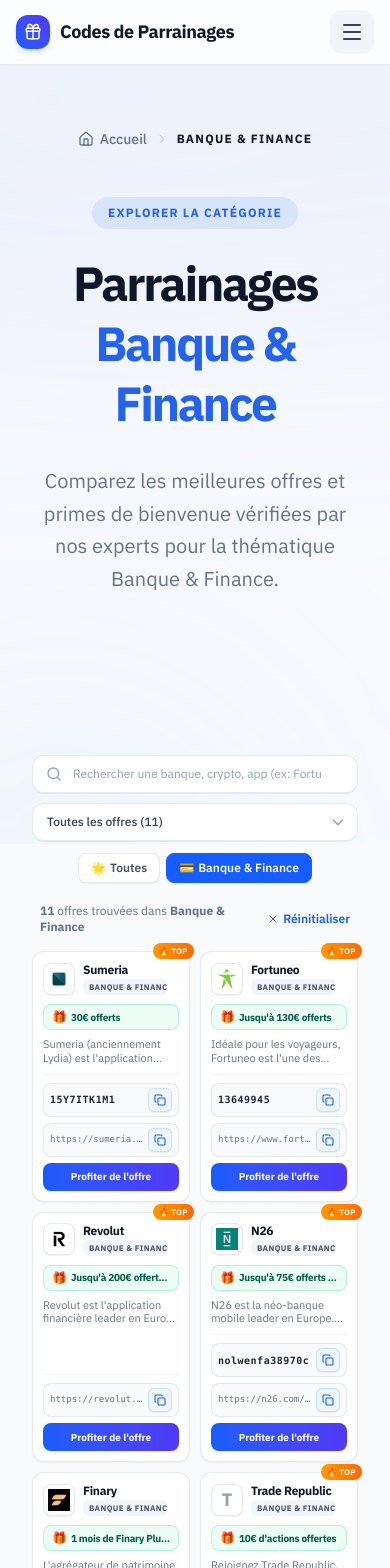
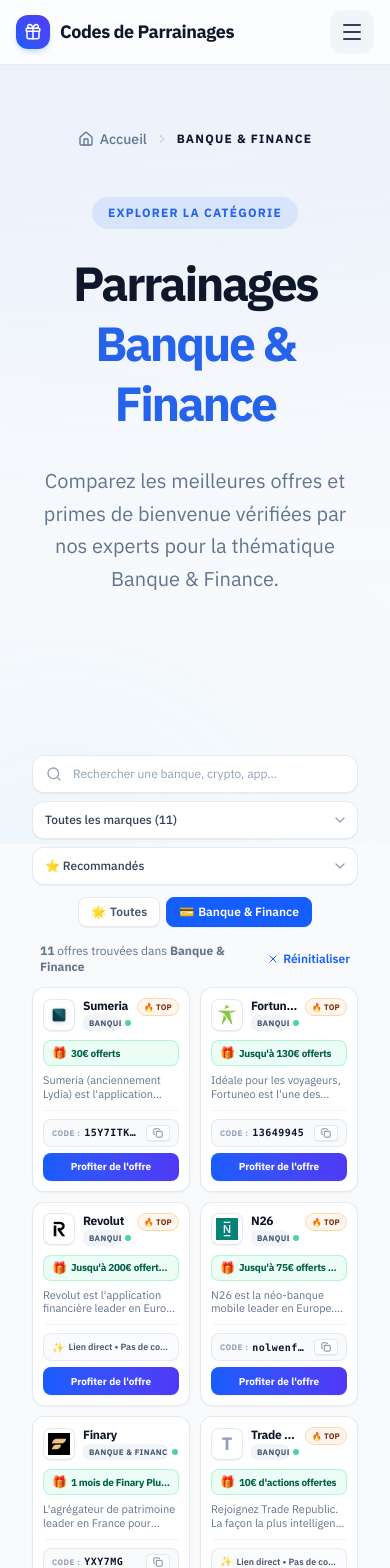
Before and after one commit to NACoaching/ParraineMoi, a Next.js app: page /categorie/banque-finance in a window 390 px wide. Shown: the top 1568 px of the page. Built offline with nearby package versions, Linux system fonts and the light colour scheme.

Commit message:
feat(ux): uniformiser la hauteur des cartes, code cliquable, tri par prime, badges intégrés et bouton haut de page

```diff
--- a/src/app/layout.tsx
+++ b/src/app/layout.tsx
@@ -1,5 +1,6 @@
 import { Navbar } from "@/components/Navbar";
 import { Footer } from "@/components/Footer";
+import { ScrollToTop } from "@/components/ScrollToTop";
 import { Analytics } from "@vercel/analytics/react";
 import { IBM_Plex_Sans } from "next/font/google";
 import "./globals.css";
@@ -115,6 +116,7 @@ export default function RootLayout({
         <div className="flex-1 w-full max-w-7xl mx-auto px-4 sm:px-6">
           {children}
         </div>
+        <ScrollToTop />
         <Footer />
         <Analytics />
         {/* Referral Pulse Tracker */}
--- a/src/components/ReferralCard.tsx
+++ b/src/components/ReferralCard.tsx
@@ -1,7 +1,10 @@
+"use client";
+
 import Link from "next/link";
-import { CopyButton } from "./CopyButton";
+import { useState } from "react";
+import { Check, Copy, Star } from "lucide-react";
 import { CompanyLogo } from "./CompanyLogo";
-import { slugifyCategory, formatVerifiedDate } from "@/lib/utils";
+import { slugifyCategory } from "@/lib/utils";
 
 export interface Referral {
   id: string;
@@ -26,22 +29,114 @@ export interface Referral {
   seoDescription?: string;
 }
 
-export function ReferralCard({ referral, isPriority = false, index }: { referral: Referral, isPriority?: boolean, index?: number }) {
+function CodeSlot({
+  code,
+  referralName,
+  advantage,
+}: {
+  code: string;
+  referralName: string;
+  advantage: string;
+}) {
+  const [copied, setCopied] = useState(false);
+
+  const handleCopy = async (e: React.MouseEvent) => {
+    e.preventDefault();
+    e.stopPropagation();
+    try {
+      await navigator.clipboard.writeText(code);
+      setCopied(true);
+      setTimeout(() => setCopied(false), 2000);
+
+      if (typeof window !== "undefined" && (window as any).trackReferral) {
+        (window as any).trackReferral({
+          action: "copy_code",
+          referralCode: code,
+          referralName,
+          advantage,
+          sourceComponent: "card_code_slot",
+        });
+      }
+    } catch (err) {
+      console.error("Failed to copy code: ", err);
+    }
+  };
+
+  return (
+    <button
+      type="button"
+      onClick={handleCopy}
+      title="Cliquer pour copier le code"
+      aria-label={`Copier le code ${code}`}
+      className={`w-full h-7 sm:h-8 px-2 sm:px-2.5 rounded-lg border flex items-center justify-between gap-1.5 transition-all text-left cursor-pointer group/code select-none ${
+        copied
+          ? "bg-emerald-50 border-emerald-300 text-emerald-800"
+          : "bg-slate-50 hover:bg-blue-50/80 border-slate-200/90 hover:border-blue-300 text-slate-800"
+      }`}
+    >
+      <div className="flex items-center gap-1 sm:gap-1.5 min-w-0 flex-1">
+        <span className="text-[8px] sm:text-[9px] font-bold uppercase tracking-wider text-slate-400 group-hover/code:text-blue-600 transition-colors shrink-0">
+          Code :
+        </span>
+        <span className="font-mono font-bold text-[10px] sm:text-xs tracking-wider truncate text-slate-900 group-hover/code:text-blue-700 transition-colors">
+          {code}
+        </span>
+      </div>
+      <span
+        className={`inline-flex items-center gap-1 text-[8px] sm:text-[9px] font-bold px-1.5 py-0.5 rounded transition-all shrink-0 ${
+          copied
+            ? "bg-emerald-600 text-white"
+            : "bg-white text-slate-500 group-hover/code:bg-blue-600 group-hover/code:text-white border border-slate-200 group-hover/code:border-blue-600 shadow-2xs"
+        }`}
+      >
+        {copied ? (
+          <>
+            <Check className="h-2.5 w-2.5 sm:h-3 sm:w-3 stroke-[2.5]" />
+            <span>Copié</span>
+          </>
+        ) : (
+          <>
+            <Copy className="h-2.5 w-2.5 sm:h-3 sm:w-3 stroke-[2]" />
+            <span className="hidden sm:inline">Copier</span>
+          </>
+        )}
+      </span>
+    </button>
+  );
+}
+
+export function ReferralCard({
+  referral,
+  isPriority = false,
+  index,
+  badge,
+}: {
+  referral: Referral;
+  isPriority?: boolean;
+  index?: number;
+  badge?: "star" | "top";
+}) {
   const shouldPrioritize = isPriority || (index !== undefined && index < 6);
 
   return (
-    <div className="flex flex-col justify-between h-full group bg-white border border-slate-200/90 rounded-xl sm:rounded-2xl p-2.5 sm:p-4 shadow-xs hover:border-blue-400 hover:shadow-lg hover:-translate-y-1 transition-all duration-200">
+    <div className="flex flex-col justify-between h-full group bg-white border border-slate-200/90 rounded-xl sm:rounded-2xl p-2.5 sm:p-3.5 shadow-xs hover:border-blue-400 hover:shadow-lg hover:-translate-y-0.5 transition-all duration-200 relative">
       <div>
         {/* Brand & Category Header */}
-        <div className="flex items-center gap-2 sm:gap-3 mb-2 sm:mb-3">
-          <Link href={`/parrainage-${referral.slug}`} className="h-8 w-8 sm:h-11 sm:w-11 shrink-0 overflow-hidden rounded-lg sm:rounded-xl border border-slate-200/90 bg-white shadow-2xs relative p-1 sm:p-1.5 flex items-center justify-center group-hover:scale-105 transition-transform">
+        <div className="flex items-start justify-between gap-1.5 mb-2 sm:mb-2.5">
+          <div className="flex items-center gap-2 sm:gap-2.5 min-w-0 flex-1">
+            <Link
+              href={`/parrainage-${referral.slug}`}
+              className="h-8 w-8 sm:h-10 sm:w-10 shrink-0 overflow-hidden rounded-lg sm:rounded-xl border border-slate-200/90 bg-white shadow-2xs relative p-1 flex items-center justify-center group-hover:scale-105 transition-transform"
+            >
               <CompanyLogo url={referral.logoUrl} name={referral.name} priority={shouldPrioritize} />
             </Link>
             <div className="min-w-0 flex-1">
               <Link href={`/parrainage-${referral.slug}`}>
-              <h3 className="font-bold text-slate-900 truncate hover:text-blue-600 transition-colors text-xs sm:text-base tracking-tight leading-tight">{referral.name}</h3>
+                <h3 className="font-bold text-slate-900 truncate hover:text-blue-600 transition-colors text-xs sm:text-sm tracking-tight leading-tight">
+                  {referral.name}
+                </h3>
               </Link>
-            <div className="flex items-center gap-1 sm:gap-1.5 mt-0.5 flex-wrap">
+              <div className="flex items-center gap-1 sm:gap-1.5 mt-0.5">
                 <Link
                   href={`/categorie/${slugifyCategory(referral.category)}`}
                   className="inline-flex items-center rounded-md bg-slate-100 px-1.5 py-0.5 text-[8px] sm:text-[9px] font-bold uppercase tracking-wider text-slate-600 hover:bg-blue-50 hover:text-blue-700 transition-colors truncate max-w-[85px] sm:max-w-none"
@@ -49,79 +144,79 @@ export function ReferralCard({ referral, isPriority = false, index }: { referral
                   {referral.category}
                 </Link>
                 {referral.lastVerified && (
-                <span className="hidden sm:inline-flex items-center gap-1 text-[10px] font-medium text-emerald-700">
-                  <span className="w-1.5 h-1.5 rounded-full bg-emerald-500"></span>
-                  Vérifié
+                  <span className="inline-flex items-center gap-1 text-[9px] sm:text-[10px] font-semibold text-emerald-700 shrink-0">
+                    <span className="w-1.5 h-1.5 rounded-full bg-emerald-500 animate-pulse"></span>
+                    <span className="hidden sm:inline">Vérifié</span>
                   </span>
                 )}
               </div>
             </div>
           </div>
 
+          {/* Integrated Badge (STAR / TOP) */}
+          {badge === "star" && (
+            <span className="inline-flex items-center gap-0.5 px-1.5 py-0.5 sm:px-2 sm:py-0.5 rounded-full bg-amber-50 text-amber-900 border border-amber-200 text-[8px] sm:text-[9px] font-extrabold uppercase tracking-wide shrink-0">
+              <Star className="h-2.5 w-2.5 fill-amber-500 text-amber-500" />
+              <span>Star</span>
+            </span>
+          )}
+          {badge === "top" && (
+            <span className="inline-flex items-center gap-0.5 px-1.5 py-0.5 sm:px-2 sm:py-0.5 rounded-full bg-orange-50 text-orange-900 border border-orange-200 text-[8px] sm:text-[9px] font-extrabold uppercase tracking-wide shrink-0">
+              <span>🔥</span>
+              <span>Top</span>
+            </span>
+          )}
+        </div>
+
         {/* Advantage Badge */}
         <div className="mb-2 sm:mb-2.5">
           {referral.isPaused ? (
-            <div className="w-full bg-amber-50 border border-amber-200 text-amber-800 px-2 py-1 sm:px-2.5 sm:py-1.5 rounded-lg inline-flex items-center gap-1 text-[10px] sm:text-xs font-bold">
+            <div className="w-full bg-amber-50 border border-amber-200 text-amber-800 px-2 py-1 sm:py-1.5 rounded-lg inline-flex items-center gap-1 text-[10px] sm:text-xs font-bold">
               <span>⚠️</span>
               <span className="truncate">Suspendu</span>
             </div>
           ) : (
-            <div className="w-full bg-emerald-50 border border-emerald-200/80 text-emerald-800 px-2 py-1 sm:px-2.5 sm:py-1.5 rounded-lg inline-flex items-center gap-1">
+            <div className="w-full bg-emerald-50 border border-emerald-200/80 text-emerald-800 px-2 py-1 sm:py-1.5 rounded-lg inline-flex items-center gap-1">
               <span className="text-xs sm:text-sm">🎁</span>
-              <span className="text-[10px] sm:text-xs font-black tracking-tight truncate">{referral.advantage}</span>
+              <span className="text-[10px] sm:text-xs font-black tracking-tight truncate">
+                {referral.advantage}
+              </span>
             </div>
           )}
         </div>
 
         {/* Description */}
-        <p className="text-[11px] sm:text-xs text-slate-500 line-clamp-2 leading-tight sm:leading-relaxed mb-2 sm:mb-3">
+        <p className="text-[11px] sm:text-xs text-slate-500 line-clamp-2 leading-tight sm:leading-relaxed mb-2 min-h-[26px] sm:min-h-[32px]">
           {referral.description}
         </p>
       </div>
 
       <div className="pt-2 mt-auto flex flex-col gap-1.5 sm:gap-2 border-t border-slate-100">
-        {/* Code Box */}
-        {referral.code && (
-          <div className="flex items-center justify-between gap-1 sm:gap-2 bg-slate-50 border border-slate-200/90 rounded-lg py-1 px-1.5 sm:px-2.5">
-            <span className="font-mono font-bold text-slate-800 text-[10px] sm:text-xs tracking-wider truncate select-all">
-              {referral.code}
-            </span>
-            <CopyButton
+        {/* Slot 1: Code promo cliquable OU Badge Lien Direct (Hauteur strictement identique) */}
+        {referral.code && referral.code !== referral.link ? (
+          <CodeSlot
             code={referral.code}
             referralName={referral.name}
             advantage={referral.advantage}
-              showText={false}
-              label="Copier le code"
-              successLabel="Copié !"
           />
+        ) : (
+          <div className="w-full h-7 sm:h-8 px-2 rounded-lg border border-slate-200/80 bg-slate-50/80 flex items-center justify-center gap-1 text-slate-500 select-none">
+            <span className="text-[10px] sm:text-xs">✨</span>
+            <span className="text-[9px] sm:text-[10px] font-semibold text-slate-600 truncate">
+              Lien direct • Pas de code requis
+            </span>
           </div>
         )}
 
-        {/* Link Box */}
-        {referral.link && referral.link !== referral.code && (
-          <div className="flex items-center justify-between gap-1 sm:gap-2 bg-slate-50 border border-slate-200/90 rounded-lg py-1 px-1.5 sm:px-2.5">
-            <span className="font-mono text-slate-500 text-[9px] sm:text-[10px] truncate select-all">
-              {referral.link}
-            </span>
-            <CopyButton
-              code={referral.link}
-              referralName={referral.name}
-              advantage={referral.advantage}
-              showText={false}
-              label="Copier le lien"
-              successLabel="Copié !"
-            />
-          </div>
-        )}
-
+        {/* Slot 2: Action Button */}
         {referral.isPaused ? (
-          <div className="w-full flex items-center justify-center h-7 sm:h-9 rounded-lg bg-slate-100 text-slate-400 font-bold text-[10px] sm:text-xs cursor-not-allowed">
+          <div className="w-full flex items-center justify-center h-7 sm:h-8 rounded-lg bg-slate-100 text-slate-400 font-bold text-[10px] sm:text-xs cursor-not-allowed">
             Offre Suspendue
           </div>
         ) : (
           <Link
             href={`/parrainage-${referral.slug}`}
-            className="w-full flex items-center justify-center h-7 sm:h-9 rounded-lg bg-gradient-to-r from-blue-600 to-indigo-600 hover:from-blue-700 hover:to-indigo-700 text-white font-bold text-[10px] sm:text-xs shadow-xs hover:shadow-md hover:shadow-blue-500/20 active:scale-[0.98] transition-all"
+            className="w-full flex items-center justify-center h-7 sm:h-8 rounded-lg bg-gradient-to-r from-blue-600 to-indigo-600 hover:from-blue-700 hover:to-indigo-700 text-white font-bold text-[10px] sm:text-xs shadow-2xs hover:shadow-sm active:scale-[0.98] transition-all"
           >
             Profiter de l&apos;offre
           </Link>
--- a/src/components/ReferralGrid.tsx
+++ b/src/components/ReferralGrid.tsx
@@ -1,6 +1,6 @@
 "use client";
 
-import { Search, Star, ArrowRight, X } from "lucide-react";
+import { Search, ArrowRight, X, ChevronDown } from "lucide-react";
 import { useState, useMemo } from "react";
 import { ReferralCard, Referral } from "./ReferralCard";
 import Link from "next/link";
@@ -23,6 +23,7 @@ export function ReferralGrid({ referrals, activeCategoryName: initialCategory =
     const [searchTerm, setSearchTerm] = useState("");
     const [activeCategory, setActiveCategory] = useState(initialCategory);
     const [selectedOfferSlug, setSelectedOfferSlug] = useState("");
+    const [sortBy, setSortBy] = useState<"recommended" | "highest_reward" | "alphabetical">("recommended");
 
     const extractValue = (advantage: string) => {
         const lowerAdvantage = advantage.toLowerCase();
@@ -70,18 +71,25 @@ export function ReferralGrid({ referrals, activeCategoryName: initialCategory =
             );
         }
 
+        // Sort
+        if (sortBy === "highest_reward") {
+            result = [...result].sort((a, b) => extractValue(b.advantage) - extractValue(a.advantage));
+        } else if (sortBy === "alphabetical") {
+            result = [...result].sort((a, b) => a.name.localeCompare(b.name));
+        }
+
         return result;
-    }, [searchTerm, activeCategory, selectedOfferSlug, referrals]);
+    }, [searchTerm, activeCategory, selectedOfferSlug, sortBy, referrals]);
 
-    const isFiltered = searchTerm !== "" || activeCategory !== "Toutes" || selectedOfferSlug !== "";
+    const isFiltered = searchTerm !== "" || activeCategory !== "Toutes" || selectedOfferSlug !== "" || sortBy !== "recommended";
 
     return (
         <div className="w-full">
-            {/* Search & All-Offers Dropdown Bar */}
-            <div className="mb-3 max-w-3xl mx-auto">
-                <div className="flex flex-col sm:flex-row gap-2.5 items-stretch">
+            {/* Search & Filters Bar */}
+            <div className="mb-3 max-w-4xl mx-auto">
+                <div className="grid grid-cols-1 sm:grid-cols-12 gap-2 sm:gap-2.5 items-stretch">
                     {/* Search Input */}
-                    <div className="relative flex-grow group">
+                    <div className="relative group sm:col-span-6">
                         <div className="absolute inset-y-0 left-0 pl-3.5 flex items-center pointer-events-none">
                             <Search className="h-4 w-4 text-slate-400 group-focus-within:text-blue-600 transition-colors" />
                         </div>
@@ -90,7 +98,7 @@ export function ReferralGrid({ referrals, activeCategoryName: initialCategory =
                             id="search-input"
                             type="text"
                             className="block w-full pl-10 pr-9 py-2.5 bg-white border border-slate-200/90 text-slate-900 placeholder-slate-400 rounded-xl shadow-2xs focus:outline-none focus:ring-3 focus:ring-blue-500/10 focus:border-blue-500 transition-all text-xs sm:text-sm"
-                            placeholder="Rechercher une banque, crypto, app (ex: Fortuneo, Revolut)..."
+                            placeholder="Rechercher une banque, crypto, app..."
                             value={searchTerm}
                             onChange={(e) => {
                                 setSearchTerm(e.target.value);
@@ -109,33 +117,48 @@ export function ReferralGrid({ referrals, activeCategoryName: initialCategory =
                         )}
                     </div>
 
-                    {/* All Offers Dropdown (replaced Trier) */}
-                    <div className="relative sm:min-w-[210px] shrink-0">
+                    {/* All Offers Dropdown */}
+                    <div className="relative sm:col-span-3">
                         <select
-                            aria-label="Toutes les offres"
-                            className="appearance-none block w-full h-full px-3.5 pr-8 py-2.5 bg-white border border-slate-200/90 text-slate-700 rounded-xl shadow-2xs focus:outline-none focus:ring-3 focus:ring-blue-500/10 focus:border-blue-500 transition-all cursor-pointer font-medium text-xs truncate"
+                            aria-label="Toutes les marques"
+                            className="appearance-none block w-full h-full px-3 pr-8 py-2.5 bg-white border border-slate-200/90 text-slate-700 rounded-xl shadow-2xs focus:outline-none focus:ring-3 focus:ring-blue-500/10 focus:border-blue-500 transition-all cursor-pointer font-medium text-xs truncate"
                             value={selectedOfferSlug}
                             onChange={(e) => {
                                 setSelectedOfferSlug(e.target.value);
                                 setSearchTerm("");
                             }}
                         >
-                            <option value="">Toutes les offres ({allOfferNames.length})</option>
+                            <option value="">Toutes les marques ({allOfferNames.length})</option>
                             {allOfferNames.map(offer => (
                                 <option key={offer.slug} value={offer.slug}>{offer.name}</option>
                             ))}
                         </select>
-                        <div className="absolute inset-y-0 right-0 pr-3 flex items-center pointer-events-none text-slate-400">
-                            <svg className="h-4 w-4" fill="none" viewBox="0 0 24 24" stroke="currentColor">
-                                <path strokeLinecap="round" strokeLinejoin="round" strokeWidth={2} d="M19 9l-7 7-7-7" />
-                            </svg>
+                        <div className="absolute inset-y-0 right-0 pr-2.5 flex items-center pointer-events-none text-slate-400">
+                            <ChevronDown className="h-4 w-4" />
+                        </div>
+                    </div>
+
+                    {/* Sort Options */}
+                    <div className="relative sm:col-span-3">
+                        <select
+                            aria-label="Trier les offres"
+                            className="appearance-none block w-full h-full px-3 pr-8 py-2.5 bg-white border border-slate-200/90 text-slate-700 rounded-xl shadow-2xs focus:outline-none focus:ring-3 focus:ring-blue-500/10 focus:border-blue-500 transition-all cursor-pointer font-medium text-xs truncate"
+                            value={sortBy}
+                            onChange={(e) => setSortBy(e.target.value as "recommended" | "highest_reward" | "alphabetical")}
+                        >
+                            <option value="recommended">⭐ Recommandés</option>
+                            <option value="highest_reward">💰 Plus grosse prime (€)</option>
+                            <option value="alphabetical">🔤 De A à Z</option>
+                        </select>
+                        <div className="absolute inset-y-0 right-0 pr-2.5 flex items-center pointer-events-none text-slate-400">
+                            <ChevronDown className="h-4 w-4" />
                         </div>
                     </div>
                 </div>
             </div>
 
             {/* Category tabs */}
-            <div className="flex flex-wrap justify-center gap-1.5 mb-5 mt-2">
+            <div className="flex flex-wrap justify-center gap-1.5 mb-4 mt-2">
                 {allCategories.map(cat => {
                     const isActive = activeCategory === cat;
                     const icon = CATEGORY_ICONS[cat] || "🏷️";
@@ -160,12 +183,14 @@ export function ReferralGrid({ referrals, activeCategoryName: initialCategory =
 
             {/* Filter feedback / reset */}
             {isFiltered && (
-                <div className="flex items-center justify-between max-w-5xl mx-auto mb-4 px-2 text-xs text-slate-500">
+                <div className="flex items-center justify-between max-w-5xl mx-auto mb-3 px-2 text-xs text-slate-500">
                     <span>
                         <strong>{filteredOffers.length}</strong> offre{filteredOffers.length > 1 ? "s" : ""} trouvée{filteredOffers.length > 1 ? "s" : ""}
                         {activeCategory !== "Toutes" && <> dans <strong>{activeCategory}</strong></>}
                         {selectedOfferSlug && <> pour <strong>{allOfferNames.find(o => o.slug === selectedOfferSlug)?.name}</strong></>}
                         {searchTerm && <> pour &ldquo;<strong>{searchTerm}</strong>&rdquo;</>}
+                        {sortBy === "highest_reward" && <> • triées par <strong>prime (€ décroissant)</strong></>}
+                        {sortBy === "alphabetical" && <> • triées <strong>de A à Z</strong></>}
                     </span>
                     <button
                         type="button"
@@ -173,6 +198,7 @@ export function ReferralGrid({ referrals, activeCategoryName: initialCategory =
                             setSearchTerm("");
                             setSelectedOfferSlug("");
                             setActiveCategory("Toutes");
+                            setSortBy("recommended");
                         }}
                         className="text-blue-600 hover:underline font-semibold flex items-center gap-1"
                     >
@@ -196,20 +222,15 @@ export function ReferralGrid({ referrals, activeCategoryName: initialCategory =
                             forceTopOffers.includes(referral.slug)
                         ) && !isFortuneoSpotlight;
 
+                        const badge = isFortuneoSpotlight ? "star" : isTopOffer ? "top" : undefined;
+
                         return (
-                            <div key={referral.slug} className="relative">
-                                {isFortuneoSpotlight && (
-                                    <div className="absolute -top-2 -right-1 sm:-top-2.5 sm:-right-2 z-10 bg-amber-400 text-amber-950 text-[8px] sm:text-[10px] uppercase font-black tracking-wider px-1.5 py-0.5 sm:px-2 sm:py-0.5 rounded-full shadow-xs flex items-center gap-0.5 sm:gap-1 pointer-events-none">
-                                        <Star className="h-2.5 w-2.5 sm:h-3 sm:w-3 fill-amber-950" /> Star
-                                    </div>
-                                )}
-                                {isTopOffer && (
-                                    <div className="absolute -top-2 -right-1 sm:-top-2.5 sm:-right-2 z-10 bg-gradient-to-r from-amber-500 to-orange-500 text-white text-[8px] sm:text-[10px] uppercase font-black tracking-wider px-1.5 py-0.5 sm:px-2 sm:py-0.5 rounded-full shadow-xs pointer-events-none">
-                                        🔥 Top
-                                    </div>
-                                )}
-                                <ReferralCard referral={referral} index={index} />
-                            </div>
+                            <ReferralCard
+                                key={referral.slug}
+                                referral={referral}
+                                index={index}
+                                badge={badge}
+                            />
                         );
                     })}
                 </div>
@@ -227,6 +248,7 @@ export function ReferralGrid({ referrals, activeCategoryName: initialCategory =
                             setSearchTerm("");
                             setSelectedOfferSlug("");
                             setActiveCategory("Toutes");
+                            setSortBy("recommended");
                         }}
                         className="text-xs text-blue-600 font-bold hover:underline bg-blue-50 border border-blue-200/60 px-3.5 py-1.5 rounded-xl"
                     >
--- /dev/null
+++ b/src/components/ScrollToTop.tsx
@@ -0,0 +1,43 @@
+"use client";
+
+import { useEffect, useState } from "react";
+import { ArrowUp } from "lucide-react";
+
+export function ScrollToTop() {
+  const [isVisible, setIsVisible] = useState(false);
+
+  useEffect(() => {
+    const toggleVisibility = () => {
+      if (window.scrollY > 350) {
+        setIsVisible(true);
+      } else {
+        setIsVisible(false);
+      }
+    };
+
+    window.addEventListener("scroll", toggleVisibility, { passive: true });
+    return () => window.removeEventListener("scroll", toggleVisibility);
+  }, []);
+
+  const scrollToTop = () => {
+    window.scrollTo({
+      top: 0,
+      behavior: "smooth",
+    });
+  };
+
+  return (
+    <button
+      type="button"
+      onClick={scrollToTop}
+      aria-label="Retour en haut de page"
+      className={`fixed bottom-5 right-5 z-40 p-2.5 sm:p-3 rounded-full bg-white/95 backdrop-blur-md border border-slate-200/90 text-slate-600 shadow-md hover:shadow-lg hover:text-blue-600 hover:border-blue-300 hover:scale-105 active:scale-95 transition-all duration-200 cursor-pointer ${
+        isVisible
+          ? "opacity-100 translate-y-0 pointer-events-auto"
+          : "opacity-0 translate-y-3 pointer-events-none"
+      }`}
+    >
+      <ArrowUp className="h-4 w-4 sm:h-5 sm:w-5 stroke-[2.2]" />
+    </button>
+  );
+}
```
Also changed, not shown: src/app/page.tsx (+7 -4 lines). Lines whose indentation alone changed are shown as unchanged.
